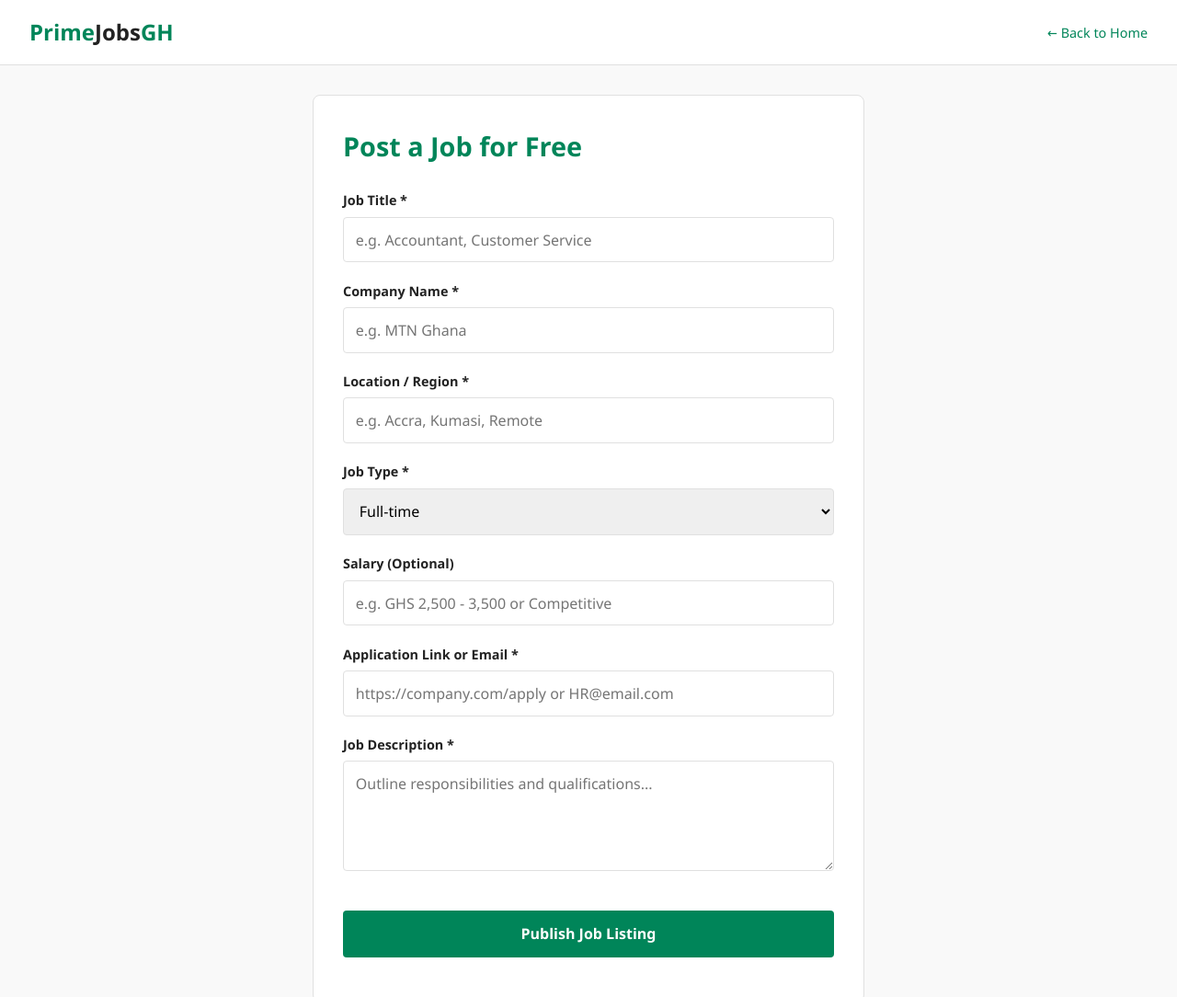
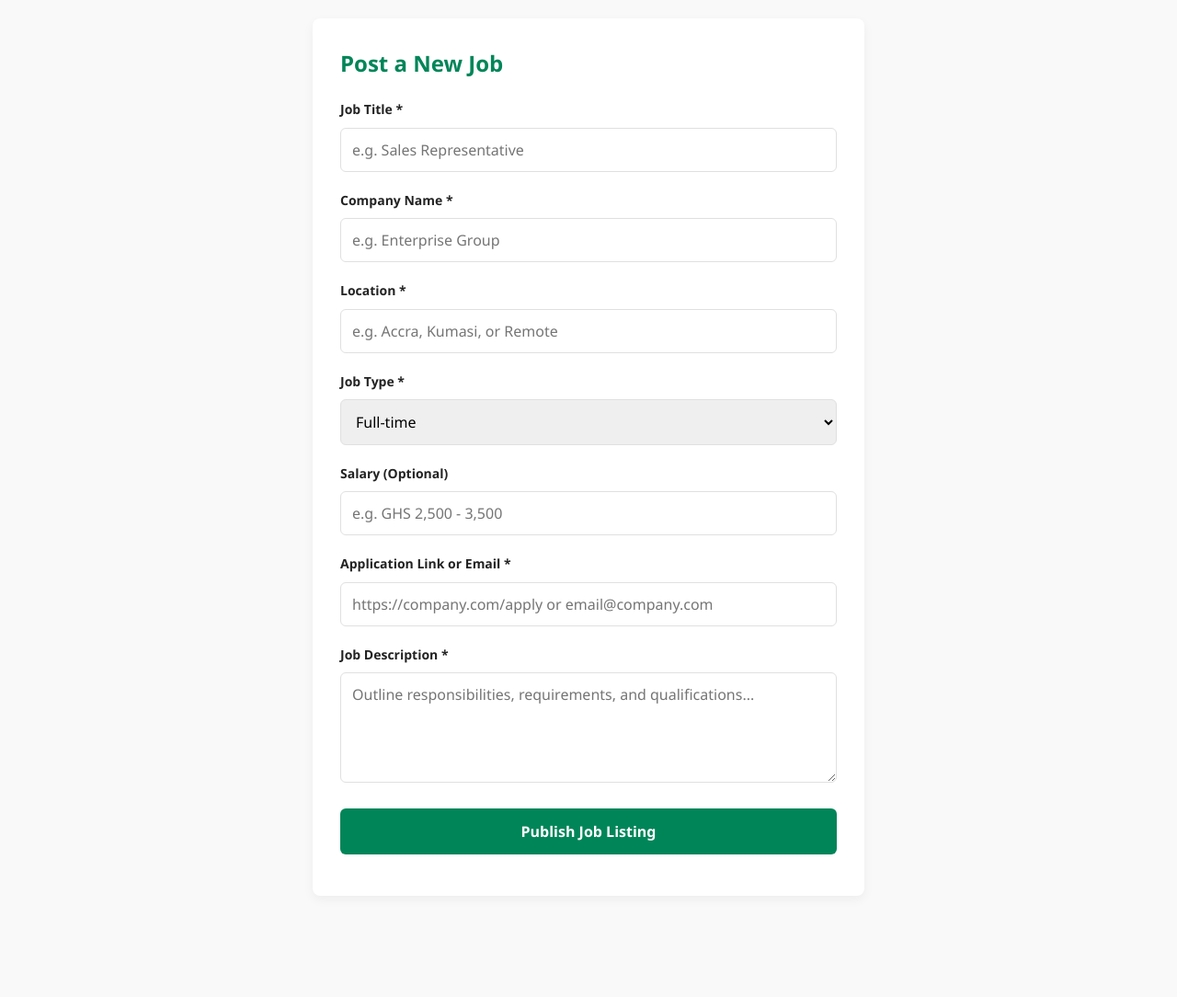
Before and after one commit to mtekxis-wq/Primejobsghana, a plain HTML site: page post.html in a window 1280 px wide. Shown: the top 1084 px of the page at 92% size. After the commit the page ends 994 px from the top, so only its background shows below. Drawn offline with nearby package versions, Linux system fonts and the light colour scheme.

Commit message:
Refactor job posting form and submission logic
Updated job posting form with improved styling and placeholders. Enhanced error handling in the job submission script.

```diff
--- a/post.html
+++ b/post.html
@@ -4,6 +4,7 @@
     <meta charset="UTF-8">
     <meta name="viewport" content="width=device-width, initial-scale=1.0">
     <title>Post a Job - PrimeJobs Ghana</title>
+    <!-- Supabase JS Client -->
     <script src="https://cdn.jsdelivr.net/npm/@supabase/supabase-js@2"></script>
     <style>
         :root {
@@ -13,66 +14,64 @@
             --border: #e0e0e0;
         }
         * { box-sizing: border-box; margin: 0; padding: 0; font-family: 'Segoe UI', Tahoma, Geneva, Verdana, sans-serif; }
-        body { background-color: var(--light); color: var(--dark); line-height: 1.6; }
-        header { background: #ffffff; border-bottom: 1px solid var(--border); padding: 1rem 2rem; display: flex; justify-content: space-between; align-items: center; }
-        .logo { font-size: 1.5rem; font-weight: bold; color: var(--primary); text-decoration: none; }
-        .logo span { color: var(--dark); }
-        .container { max-width: 600px; margin: 2rem auto; background: white; padding: 2rem; border-radius: 8px; border: 1px solid var(--border); }
-        h1 { margin-bottom: 1.5rem; color: var(--primary); font-size: 1.8rem; }
-        .form-group { margin-bottom: 1.2rem; }
-        label { display: block; font-weight: 600; margin-bottom: 0.4rem; font-size: 0.9rem; }
-        input, select, textarea { width: 100%; padding: 0.8rem; border: 1px solid var(--border); border-radius: 4px; font-size: 1rem; outline: none; }
-        input:focus, select:focus, textarea:focus { border-color: var(--primary); }
+        body { background-color: var(--light); color: var(--dark); line-height: 1.6; padding: 20px; }
+        .container { max-width: 600px; margin: 0 auto; background: #ffffff; padding: 30px; border-radius: 8px; box-shadow: 0 4px 12px rgba(0,0,0,0.05); }
+        h1 { margin-bottom: 20px; color: var(--primary); font-size: 24px; }
+        .form-group { margin-bottom: 20px; }
+        label { display: block; margin-bottom: 8px; font-weight: 600; font-size: 14px; }
+        input, select, textarea { width: 100%; padding: 12px; border: 1px solid var(--border); border-radius: 6px; font-size: 16px; }
         textarea { resize: vertical; height: 120px; }
-        button { background-color: var(--primary); color: white; border: none; width: 100%; padding: 0.9rem; font-size: 1rem; font-weight: bold; border-radius: 4px; cursor: pointer; margin-top: 1rem; }
-        button:hover { opacity: 0.9; }
-        .message { margin-top: 1rem; text-align: center; font-weight: 600; }
-        .back-link { display: inline-block; margin-bottom: 1rem; text-decoration: none; color: var(--primary); font-size: 0.9rem; }
+        button { background-color: var(--primary); color: white; border: none; padding: 14px; width: 100%; border-radius: 6px; font-size: 16px; font-weight: bold; cursor: pointer; }
+        button:disabled { background-color: #cccccc; cursor: not-allowed; }
+        .message { margin-top: 15px; font-weight: bold; text-align: center; font-size: 14px; color: #d9534f; }
     </style>
 </head>
 <body>
 
-    <header>
-        <a href="index.html" class="logo">Prime<span>Jobs</span>GH</a>
-        <a href="index.html" class="back-link" style="margin:0;">&larr; Back to Home</a>
-    </header>
+    <div class="container">
+        <h1>Post a New Job</h1>
+        <form id="jobForm" onsubmit="postJob(event)">
 
-    <div class="container">
-        <h1>Post a Job for Free</h1>
-        <form id="jobForm" onsubmit="postJob(event)">
             <div class="form-group">
                 <label for="title">Job Title *</label>
-                <input type="text" id="title" required placeholder="e.g. Accountant, Customer Service">
+                <input type="text" id="title" required placeholder="e.g. Sales Representative">
             </div>
+
             <div class="form-group">
                 <label for="company">Company Name *</label>
-                <input type="text" id="company" required placeholder="e.g. MTN Ghana">
+                <input type="text" id="company" required placeholder="e.g. Enterprise Group">
             </div>
+
             <div class="form-group">
-                <label for="location">Location / Region *</label>
-                <input type="text" id="location" required placeholder="e.g. Accra, Kumasi, Remote">
+                <label for="location">Location *</label>
+                <input type="text" id="location" required placeholder="e.g. Accra, Kumasi, or Remote">
             </div>
+
             <div class="form-group">
                 <label for="job_type">Job Type *</label>
                 <select id="job_type" required>
                     <option value="Full-time">Full-time</option>
                     <option value="Part-time">Part-time</option>
                     <option value="Contract">Contract</option>
-                    <option value="Remote">Remote</option>
+                    <option value="Internship">Internship</option>
                 </select>
             </div>
+
             <div class="form-group">
                 <label for="salary">Salary (Optional)</label>
-                <input type="text" id="salary" placeholder="e.g. GHS 2,500 - 3,500 or Competitive">
+                <input type="text" id="salary" placeholder="e.g. GHS 2,500 - 3,500">
             </div>
+
             <div class="form-group">
                 <label for="apply_url">Application Link or Email *</label>
-                <input type="text" id="apply_url" required placeholder="https://company.com/apply or HR@email.com">
+                <input type="text" id="apply_url" required placeholder="https://company.com/apply or email@company.com">
             </div>
+
             <div class="form-group">
                 <label for="description">Job Description *</label>
-                <textarea id="description" required placeholder="Outline responsibilities and qualifications..."></textarea>
+                <textarea id="description" required placeholder="Outline responsibilities, requirements, and qualifications..."></textarea>
             </div>
+
             <button type="submit" id="submitBtn">Publish Job Listing</button>
             <p id="responseMsg" class="message"></p>
         </form>
@@ -83,7 +82,6 @@
         const supabaseKey = 'sb_publishable_pt2sPBHe4xW9EroHd14QnA_SHyfg';
         const _supabase = supabase.createClient(supabaseUrl, supabaseKey);
 
-
         async function postJob(event) {
             event.preventDefault();
             const btn = document.getElementById('submitBtn');
@@ -92,7 +90,9 @@
             btn.disabled = true;
             btn.textContent = 'Publishing...';
             msg.textContent = '';
+            msg.style.color = '#d9534f';
 
+            try {
                 const newJob = {
                     title: document.getElementById('title').value.trim(),
                     company: document.getElementById('company').value.trim(),
@@ -103,15 +103,12 @@
                     description: document.getElementById('description').value.trim()
                 };
 
-            const { error } = await _supabase.from('jobs').insert([newJob]);
+                const { data, error } = await _supabase
+                    .from('jobs')
+                    .insert([newJob]);
 
                 if (error) {
-                console.error(error);
-                msg.style.color = 'red';
-                msg.textContent = 'Error publishing job. Please check fields and try again.';
-                btn.disabled = false;
-                btn.textContent = 'Publish Job Listing';
-                return;
+                    throw error;
                 }
 
                 msg.style.color = '#008559';
@@ -119,6 +116,13 @@
                 setTimeout(() => {
                     window.location.href = 'index.html';
                 }, 1500);
+
+            } catch (err) {
+                console.error(err);
+                msg.textContent = 'Error: ' + (err.message || JSON.stringify(err));
+                btn.disabled = false;
+                btn.textContent = 'Publish Job Listing';
+            }
         }
     </script>
 </body>
```
Lines whose indentation alone changed are shown as unchanged.
